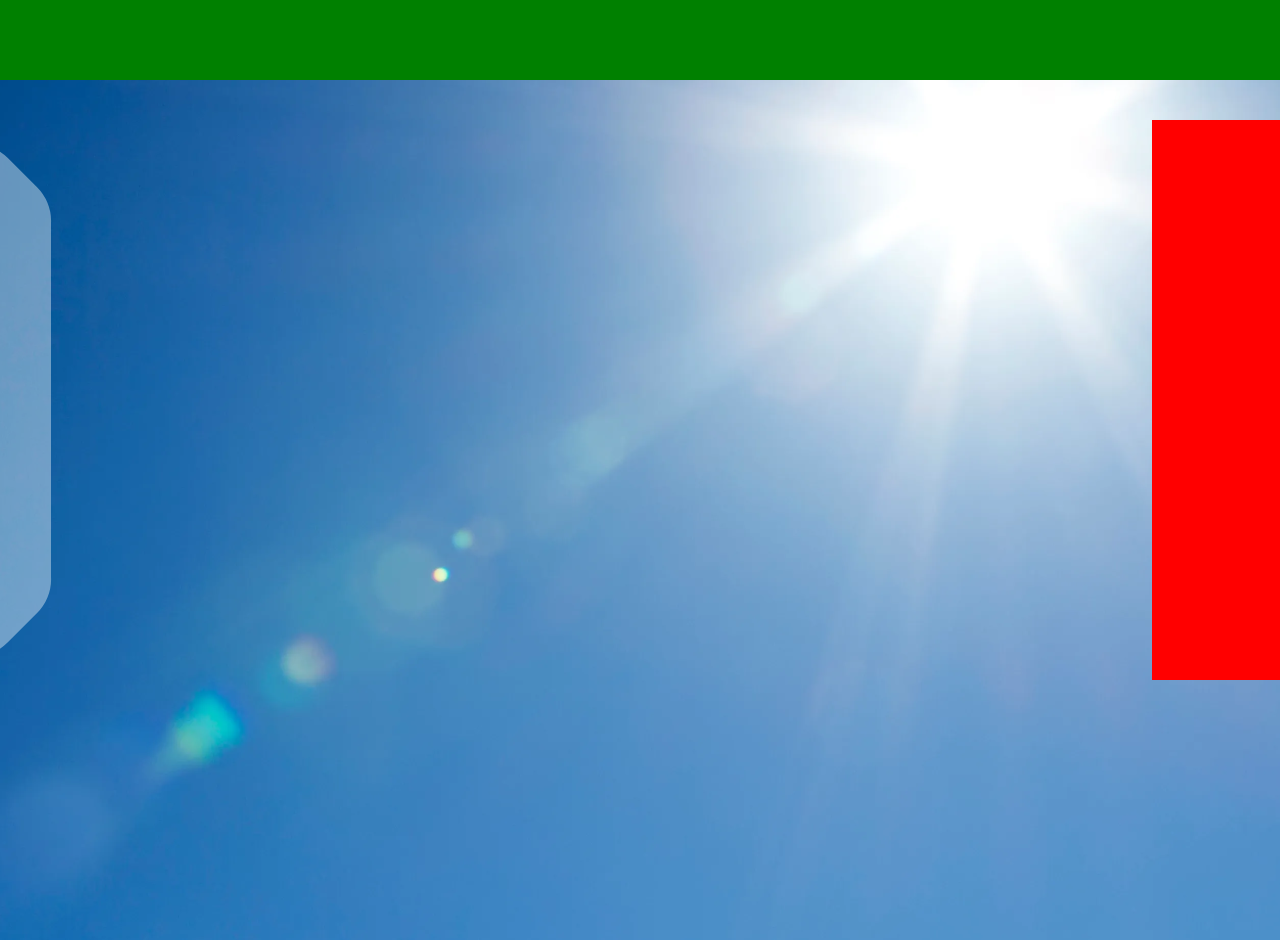
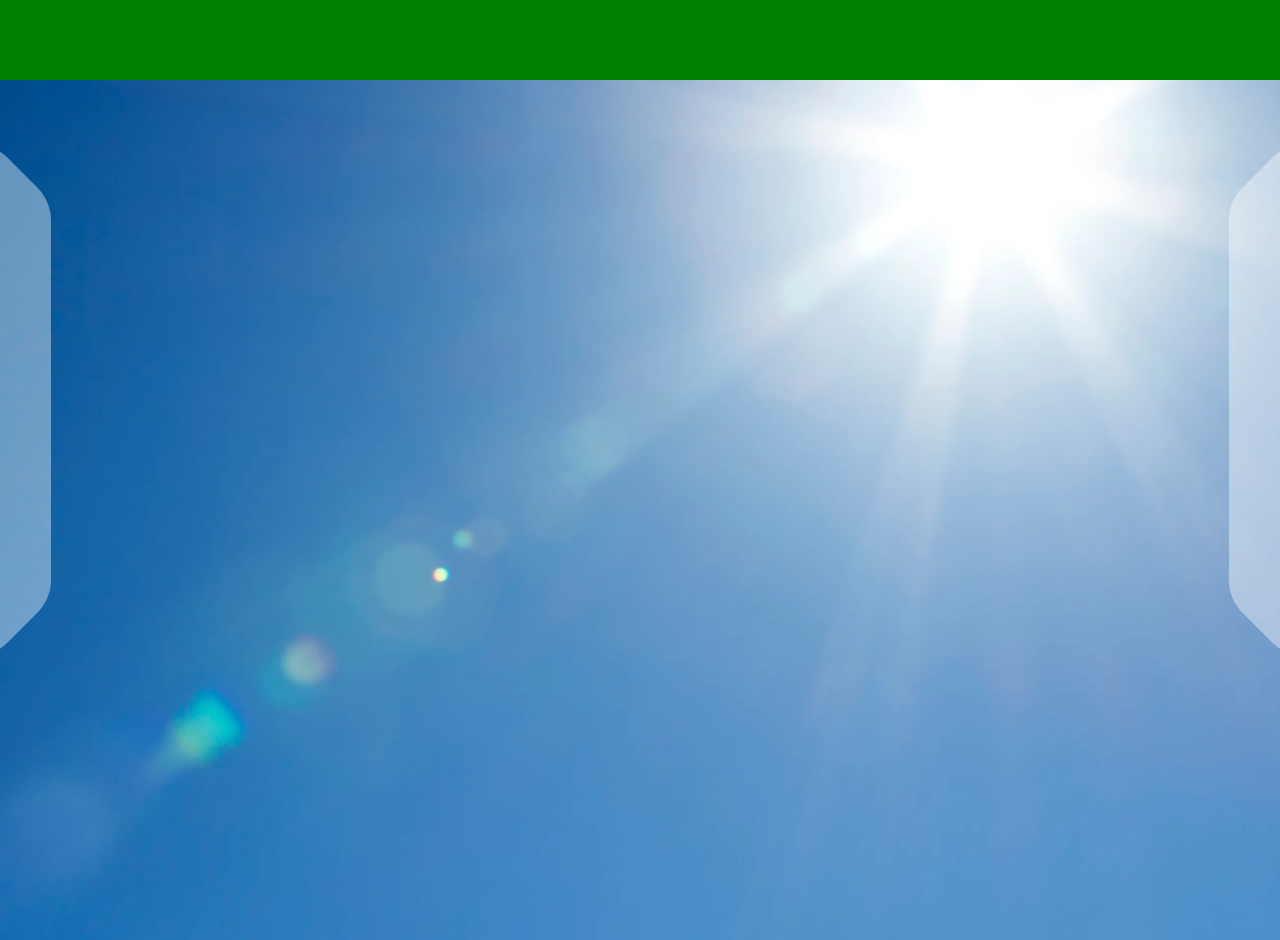
Before and after one commit to xPiccolinox/weather-app, a React (Create React App) app: page / in a window 1280 px wide. Shown: the top 940 px of the page. Built offline with nearby package versions, Linux system fonts and the light colour scheme.

Commit message:
Feat: WeatherMenu (right one)

```diff
--- a/src/App.css
+++ b/src/App.css
@@ -27,11 +27,3 @@
   height: 60vh;
   filter: opacity(0);
 }
-.weatherMenu {
-  background-color: red;
-  display: block;
-  position: absolute;
-  right: 0;
-  width: 10vw;
-  height: 70vh;
-}
--- a/src/App.js
+++ b/src/App.js
@@ -1,6 +1,7 @@
 import './App.css';
 import { BrowserRouter, Routes, Route} from 'react-router-dom'
 import Menu from './Menu/Menu';
+import WeatherMenu from './WeatherMenu/WeatherMenu';
 
 function App() {
 
@@ -16,9 +17,7 @@ function App() {
         <div className="weather">
 
         </div>
-        <div className="weatherMenu">
-
-        </div>
+        <WeatherMenu />
       </div>
     </BrowserRouter>
   );
--- /dev/null
+++ b/src/WeatherMenu/WeatherMenu.css
@@ -0,0 +1,55 @@
+:root {
+  --cornerSize: 6vw;
+  --cornerSizeDiagonal: calc(var(--cornerSize) * 1.414);
+}
+
+.weatherMenu {
+  display: block;
+  position: absolute;
+  right: 0;
+  width: 4vw;
+  height: 64vh;
+  transition: 0.2s ease-in-out;
+}
+.weatherMenuBg {
+  display: flex;
+  align-items: center;
+  position: absolute;
+  width: 100%;
+  height: 100%;
+  filter: opacity(0.4)
+}
+.weatherMenuBgLeft {
+  background-color: #fff;
+  position: absolute;
+  left: var(--cornerSize);
+  width: calc(20vw - var(--cornerSize));
+  height: 100%;
+}
+.weatherMenuBgRight {
+  background-color: #fff;
+  position: absolute;
+  left: 0;
+  width: 20vw;
+  height: calc(100% - var(--cornerSize) * 2);
+}
+.weatherMenuBgTop {
+  background-color: #fff;
+  position: absolute;
+  left: 0;
+  top: 0;
+  width: var(--cornerSize);
+  height: var(--cornerSize);
+  border-radius: calc(var(--cornerSize) * 0.35);
+  transform: translate(50%, 50%) rotate(45deg) scale(1.78);
+}
+.weatherMenuBgBottom {
+  background-color: #fff;
+  position: absolute;
+  left: 0;
+  bottom: 0;
+  width: var(--cornerSize);
+  height: var(--cornerSize);
+  border-radius: calc(var(--cornerSize) * 0.35);
+  transform: translate(50%, -50%) rotate(45deg) scale(1.78);
+}
--- /dev/null
+++ b/src/WeatherMenu/WeatherMenu.js
@@ -0,0 +1,23 @@
+import './WeatherMenu.css'
+
+const WeatherMenu = () => {
+  const weatherMenuOnMouseOverHandle = () => {
+    document.getElementsByClassName('weatherMenu')[0].style.width = "20vw"
+  }
+  const weatherMenuOnMouseOutHandle = () => {
+    document.getElementsByClassName('weatherMenu')[0].style.width = "4vw"
+  }
+
+  return (
+    <div className="weatherMenu" onMouseOver={weatherMenuOnMouseOverHandle} onMouseOut={weatherMenuOnMouseOutHandle}>
+      <div className="weatherMenuBg">
+        <div className="weatherMenuBgLeft" />
+        <div className="weatherMenuBgRight" />
+        <div className="weatherMenuBgTop" />
+        <div className="weatherMenuBgBottom" />
+      </div>
+    </div>
+  )
+}
+
+export default WeatherMenu
```
